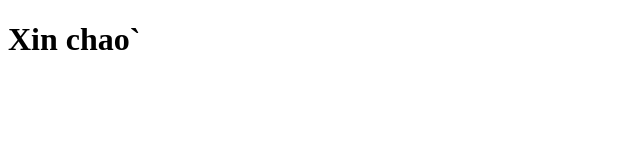
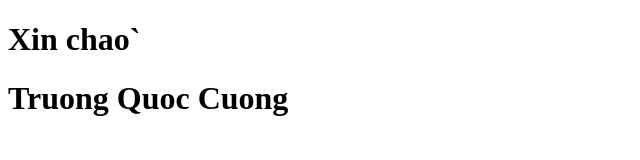
Before and after one commit to ameoooo/duan1, a plain HTML site: page index.html in a window 1280 px wide. Shown: the whole page, without its empty margins (0-640 px from the left). Drawn offline with Linux system fonts and the light colour scheme.

Commit message:
2nd commit

```diff
--- a/index.html
+++ b/index.html
@@ -7,5 +7,6 @@
   </head>
   <body>
     <h1>Xin chao`</h1>
+    <h1>Truong Quoc Cuong</h1>
   </body>
 </html>
```
